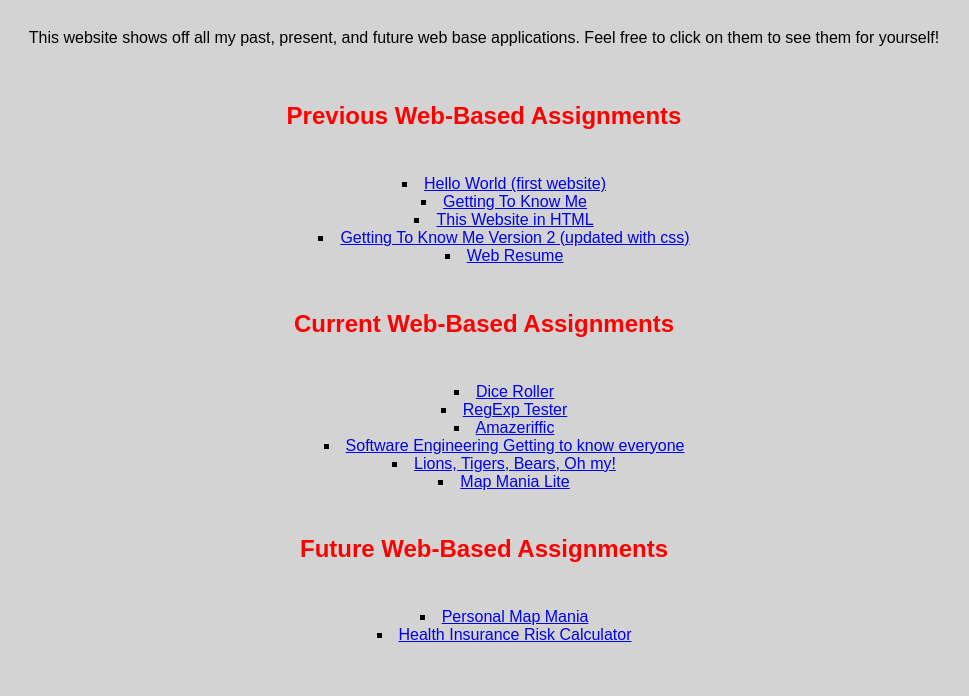
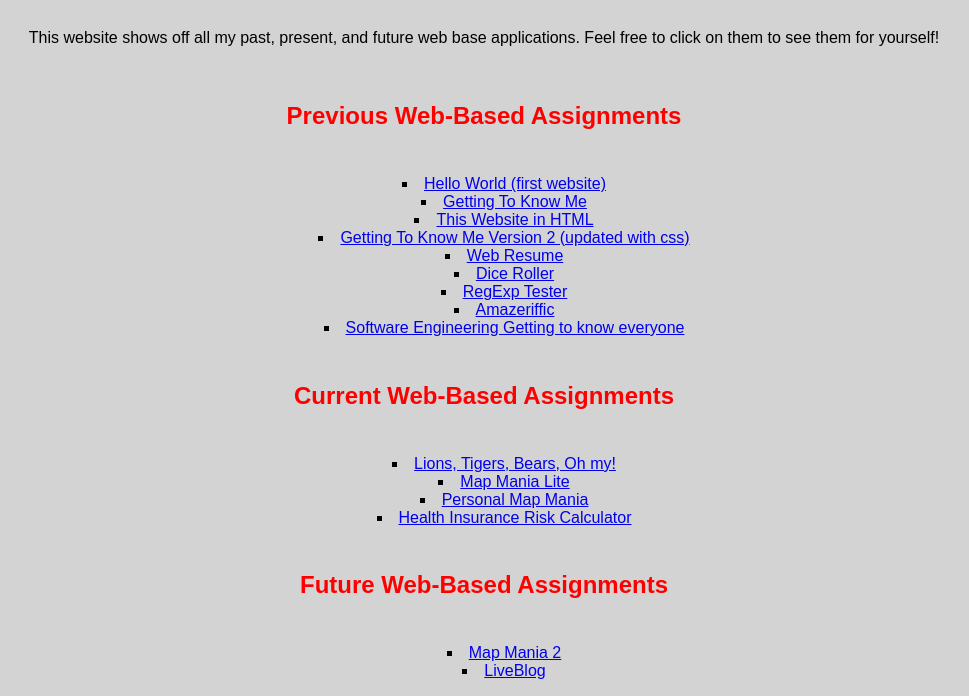
Before and after one commit to MattEspinos/assignment-portfolio-nodejs, a website: page client/index.html in a window 1280 px wide. Shown: the part 141-837 px from the top of the page, without its empty margins (156-1125 px from the left). Before the commit the page ends 801 px from the top, so only its background shows below. Drawn offline with Linux system fonts and the light colour scheme.

Commit message:
Updated to Sprint 5

```diff
--- a/client/index.html
+++ b/client/index.html
@@ -29,23 +29,25 @@
             <li><a href="index.html">This Website in HTML</a> </li>
             <li><a href="getting-to-know-me-version-2.html">Getting To Know Me Version 2 (updated with css)</a> </li>
             <li><a href="https://victorious-sand-0f494e510.1.azurestaticapps.net/">Web Resume</a> </li>
+            <li><a href="https://blue-ocean-0f31a2010.1.azurestaticapps.net">Dice Roller</a> </li>
+            <li><a href="regexp.html">RegExp Tester</a> </li>
+            <li><a href="https://mango-ground-0c5e30310.2.azurestaticapps.net">Amazeriffic</a> </li>
+            <li><a href="https://titanicswimteam.azurewebsites.net/">Software Engineering Getting to know everyone</a></li>
             </ul>
 
         <h2>Current Web-Based Assignments</h2>
 
         <ul class="square-list">
-            <li><a href="https://blue-ocean-0f31a2010.1.azurestaticapps.net">Dice Roller</a> </li>
-            <li><a href="regexp.html">RegExp Tester</a> </li>
-            <li><a href="https://mango-ground-0c5e30310.2.azurestaticapps.net">Amazeriffic</a> </li>
-            <li><a href="https://titanicswimteam.azurewebsites.net/">Software Engineering Getting to know everyone</a></li>
             <li><a href="https://node-js-lions-tigers-bears-oh-my-me.azurewebsites.net">Lions, Tigers, Bears, Oh my!</a></li>
             <li><a href="https://map-mania-me.azurewebsites.net">Map Mania Lite</a></li>
+            <li><a href="https://map-mania-final-me.azurewebsites.net">Personal Map Mania</a></li>
+            <li><a href="https://orange-dune-0f2c22310.2.azurestaticapps.net">Health Insurance Risk Calculator</a></li>
             </ul>
 
         <h2>Future Web-Based Assignments</h2>
         <ul class="square-list">
-            <li><a href="https://map-mania-final-me.azurewebsites.net">Personal Map Mania</a></li>
-            <li><a href="https://orange-dune-0f2c22310.2.azurestaticapps.net">Health Insurance Risk Calculator</a></li>
+            <li><a href="https://map-mania-2-me.azurewebsites.net">Map Mania 2</a></li>
+            <li><a href="https://final-project-9b3c9.firebaseapp.com/">LiveBlog</a></li>
             </ul>
 
     </body>
```
